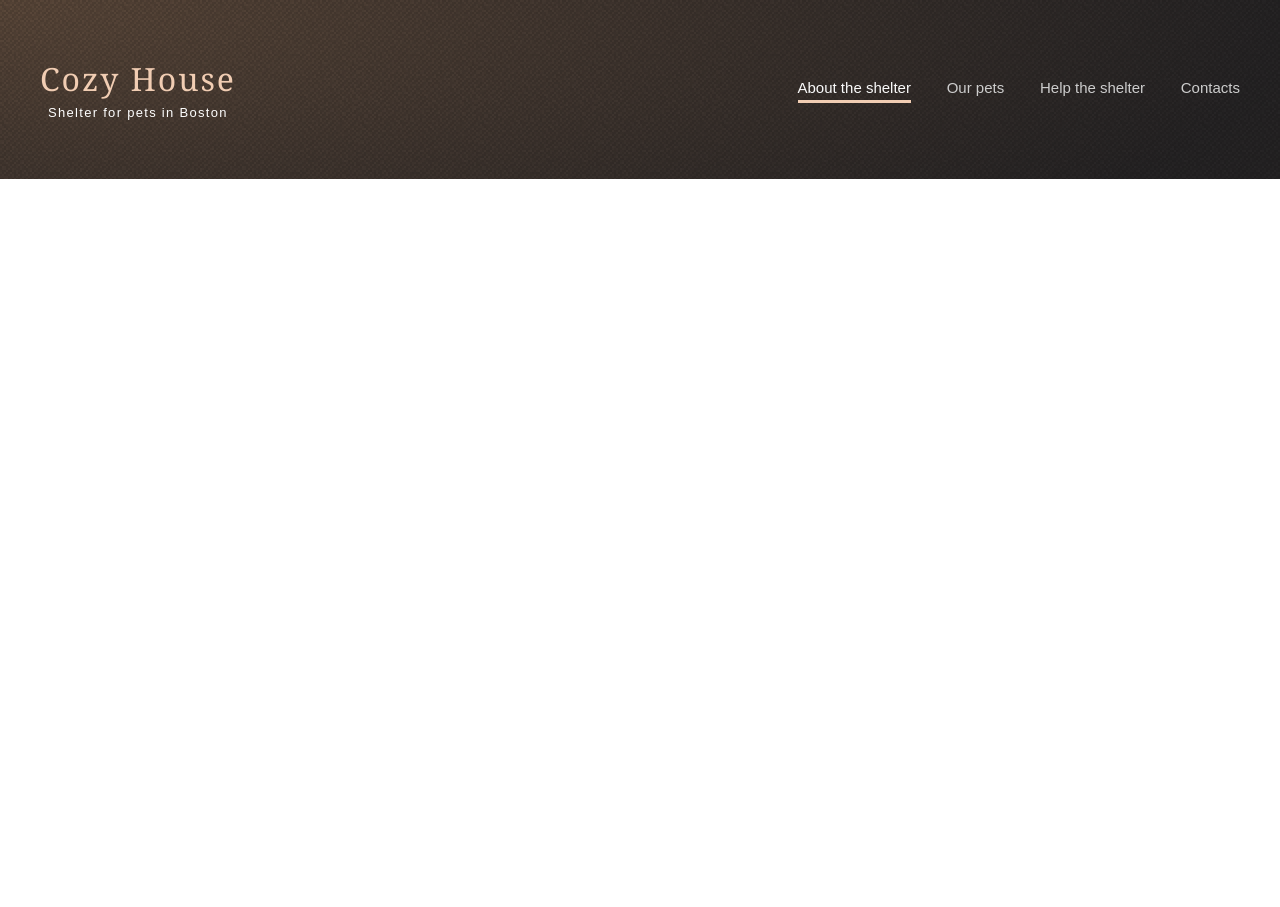
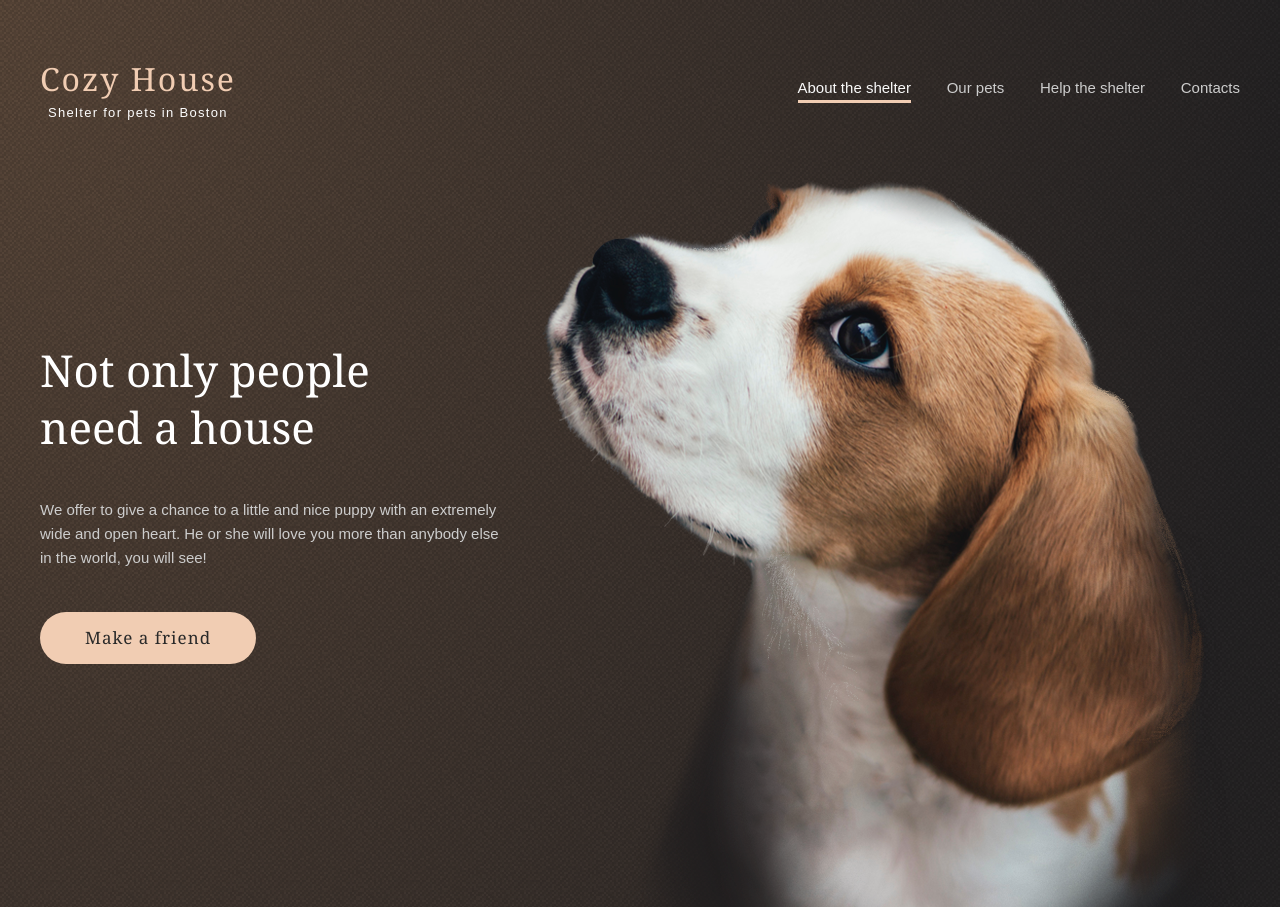
Before and after one commit to programissis/shelter, a plain HTML site: page pages/main/index.html in a window 1280 px wide. Before the commit the page ends 800 px from the top, so only its background shows below. Drawn offline with Linux system fonts and the light colour scheme.

Commit message:
feat: implement big puppy section

```diff
--- /dev/null
+++ b/common/styles/buttons.css
@@ -0,0 +1,20 @@
+button {
+    padding: 15px 45px;
+    background-color: var(--color-primary);
+    border-radius: 100px;
+    font-size: 17px;
+    line-height: 130%;
+    color: var(--color-button-text);
+    width: fit-content;
+    border: none;
+}
+
+.outline-button {
+    border: 2px solid var(--color-primary);
+    background-color: transparent;
+}
+
+button:hover {
+    background-color: var(--color-primary-hover);
+    cursor: pointer;
+}
--- a/common/styles/colors.css
+++ b/common/styles/colors.css
@@ -1,5 +1,6 @@
 :root {
     --color-primary: #f1cdb3;
+    --color-primary-hover: #fddcc4;
 
     --color-text: #4c4c4c4c;
     --color-text-light: #cdcdcd;
@@ -14,4 +15,7 @@
 
     --color-heading: #545454;
     --color-heading-light: #ffffff;
+
+    --color-button-text: #292929;
+
 }
--- a/common/styles/index.css
+++ b/common/styles/index.css
@@ -4,3 +4,4 @@
 @import "bg-texture-wrapper.css";
 @import "typography.css";
 @import "base-layout.css";
+@import "buttons.css";
--- a/common/styles/typography.css
+++ b/common/styles/typography.css
@@ -15,6 +15,7 @@
 html {
     font-family: "Arial", "Arimo", sans-serif;
     font-weight: 400;
+    font-style: normal;
     font-size: 15px;
     line-height: 160%;
     color: var(--color-text);
@@ -36,22 +37,30 @@ a.active {
     border-bottom: 3px solid var(--color-primary);
 }
 
+p {
+    margin: 0;
+}
+
 h1,
 h2,
 h3,
 h4,
 h5,
-h6 {
+h6,
+button {
     font-family: "Georgia", "Gelasio", sans-serif;
     font-weight: 400;
+    font-style: normal;
     color: var(--color-heading);
+    margin: 0;
 }
 
 h1,
 h3,
 h4,
 h5,
-h6 {
+h6,
+button {
     letter-spacing: 0.06em;
 }
 
--- a/pages/main/index.html
+++ b/pages/main/index.html
@@ -34,7 +34,15 @@
                     </ul>
                 </nav>
             </header>
-            <section class="container"></section>
+            <section class="container big-puppy-section">
+                <article class="big-puppy-article">
+                    <h2>Not only people<br>need a house</h2>
+                    <p>We offer to give a chance to a little and nice puppy with an extremely wide and open heart. He or
+                        she will love you more than anybody else in the world, you will see!</p>
+                    <button>Make a friend</button>
+                </article>
+                <img class="big-puppy-img" src="../../assets/images/start-screen-puppy.png" alt="Puppy">
+            </section>
         </div>
     </main>
 </body>
--- a/pages/main/style.css
+++ b/pages/main/style.css
@@ -24,8 +24,6 @@
     color: var(--color-heading-light);
     letter-spacing: 0.1em;
     line-height: 13px;
-    margin-left: 2x;
-
 }
 
 .navigation-list {
@@ -36,3 +34,21 @@
     margin: 0;
     padding: 0 0 2px;
 }
+
+.big-puppy-section {
+    display: flex;
+    justify-content: space-between;
+    align-items: center;
+    gap: 42px;
+}
+
+.big-puppy-article {
+    display: flex;
+    flex-direction: column;
+    gap: 42px;
+    margin-bottom: 80px;
+}
+
+.big-puppy-img {
+    width: 698px;
+}
```
Also changed, not shown: assets/images/start-screen-puppy.png (added).
